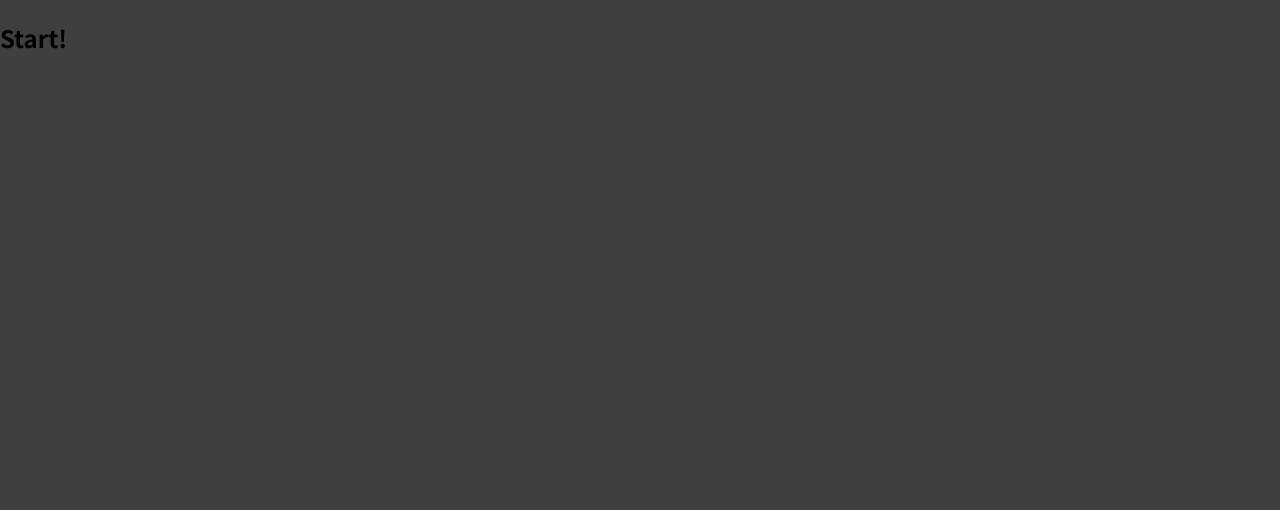
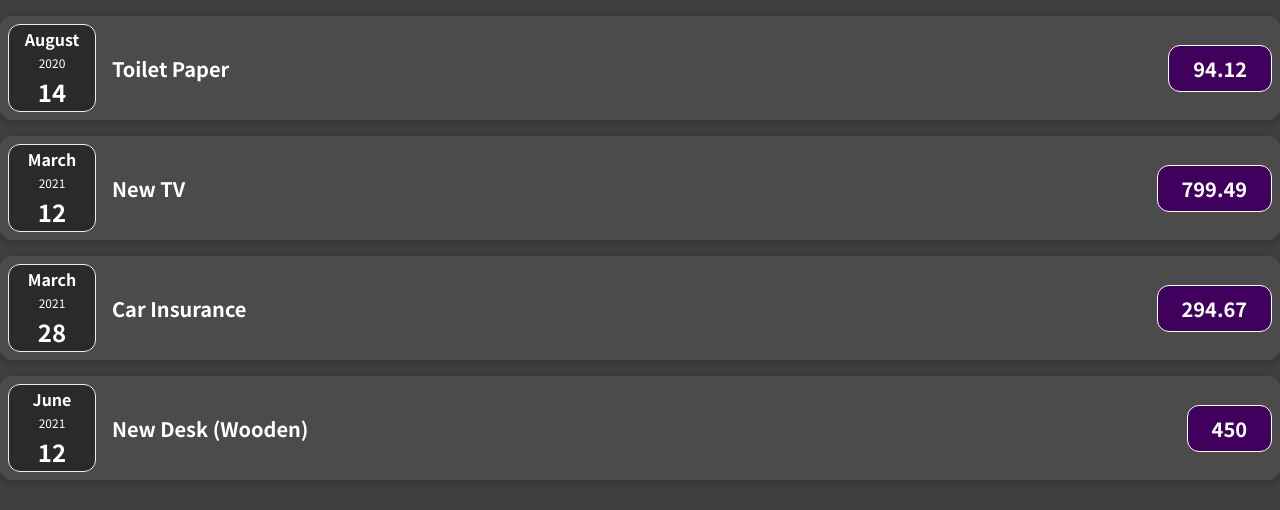
Before and after one commit to hyoungqu23/TIL_react, a React (Create React App) app: page / in a window 1280 px wide. Shown: the top 510 px of the page. Built offline with nearby package versions, Linux system fonts and the light colour scheme.

Commit message:
[feat] Expenses Component
Data 추가, Component 분리

```diff
--- a/src/App.js
+++ b/src/App.js
@@ -1,7 +1,31 @@
+import Expenses from './components/Expenses';
+
 function App() {
+  const expenses = [
+    {
+      id: 'e1',
+      title: 'Toilet Paper',
+      amount: 94.12,
+      date: new Date(2020, 7, 14),
+    },
+    { id: 'e2', title: 'New TV', amount: 799.49, date: new Date(2021, 2, 12) },
+    {
+      id: 'e3',
+      title: 'Car Insurance',
+      amount: 294.67,
+      date: new Date(2021, 2, 28),
+    },
+    {
+      id: 'e4',
+      title: 'New Desk (Wooden)',
+      amount: 450,
+      date: new Date(2021, 5, 12),
+    },
+  ];
+
   return (
     <div className="App">
-      <h2>Start!</h2>
+      <Expenses expenses={expenses} />
     </div>
   );
 }
--- /dev/null
+++ b/src/components/Expenses.js
@@ -0,0 +1,19 @@
+import ExpenseItem from './ExpenseItem';
+
+const Expenses = ({ expenses }) => {
+  return (
+    <div>
+      {expenses.map((expense) => {
+        return (
+          <ExpenseItem
+            title={expense.title}
+            amount={expense.amount}
+            date={expense.date}
+          />
+        );
+      })}
+    </div>
+  );
+};
+
+export default Expenses;
```
